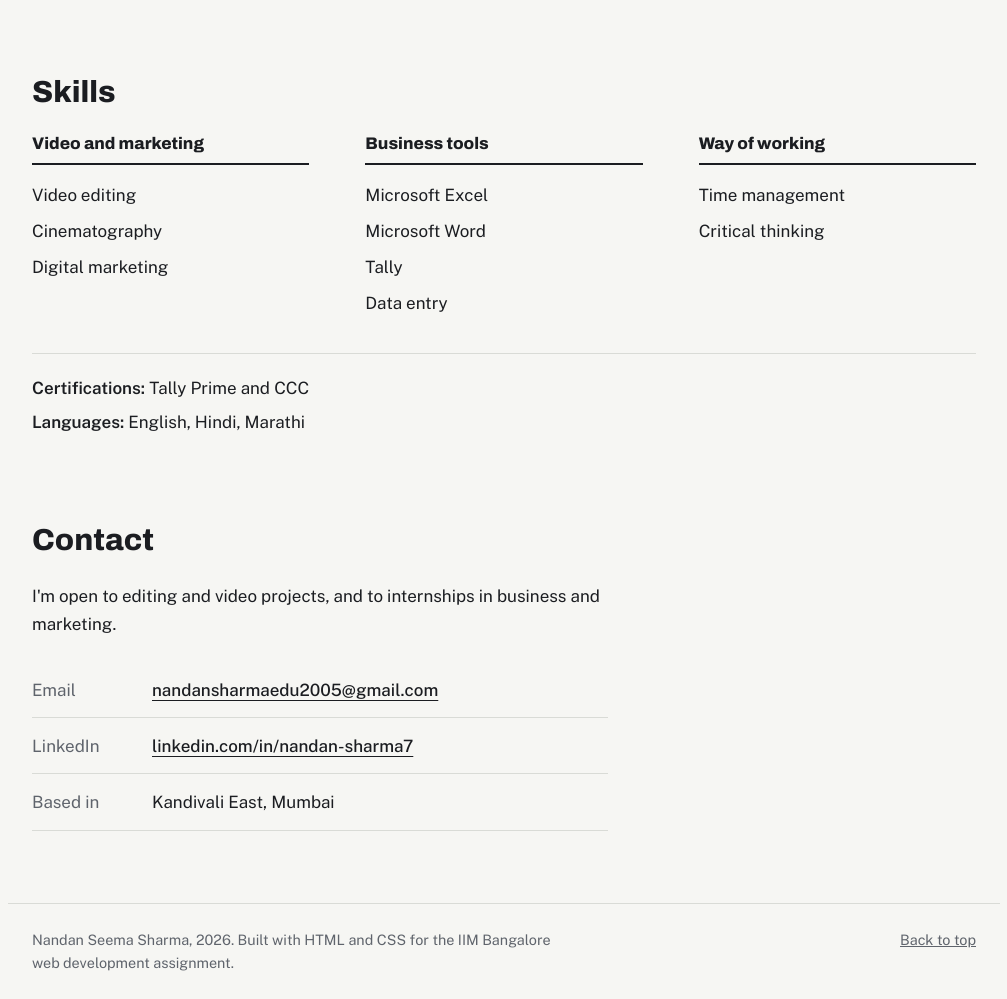
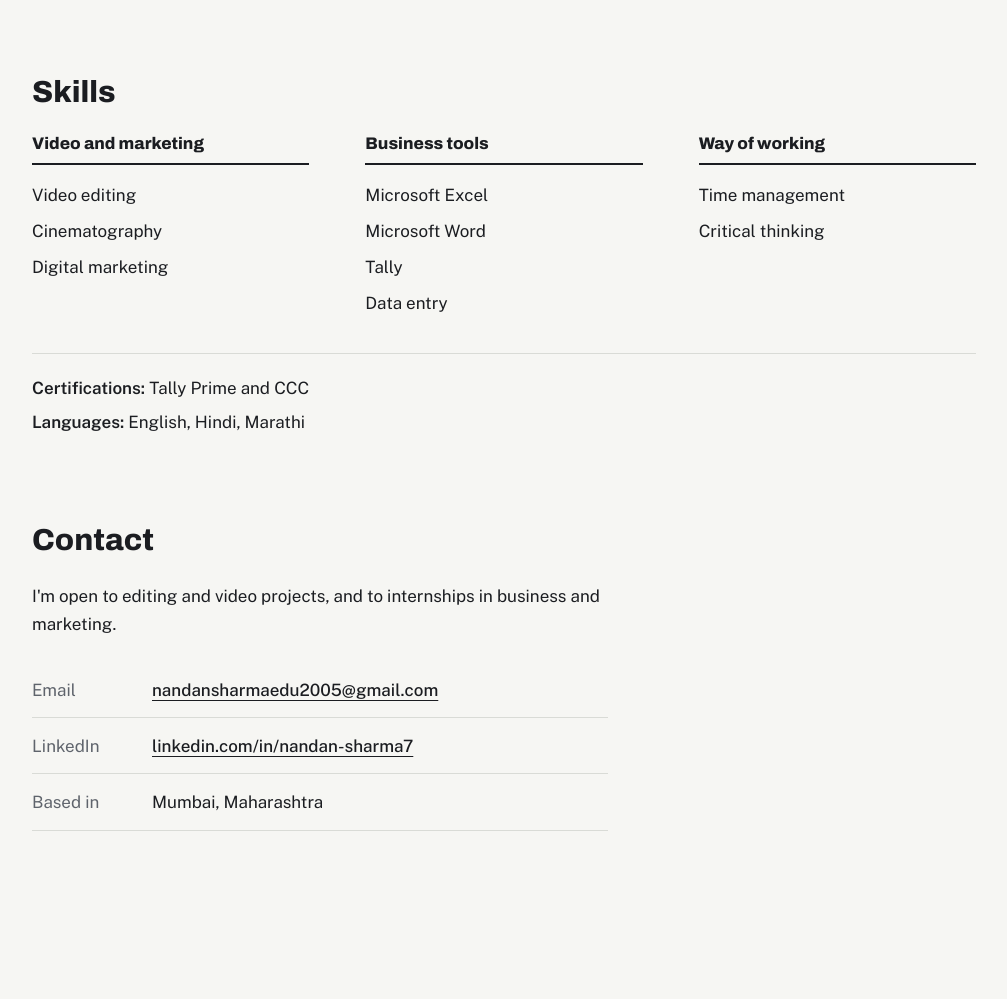
Before and after one commit to NandanSharma7/Resume, a plain HTML site: page index.html in a window 1280 px wide. Shown: the part 1840-2839 px from the top of the page, without its empty margins (136-1143 px from the left). After the commit the page ends 2743 px from the top, so only its background shows below. Drawn offline with nearby package versions, Linux system fonts and the light colour scheme.

Commit message:
Update location details in index.html

```diff
--- a/index.html
+++ b/index.html
@@ -139,16 +139,11 @@
     <ul class="contact-list">
       <li><span>Email</span> <a href="mailto:nandansharmaedu2005@gmail.com">nandansharmaedu2005@gmail.com</a></li>
       <li><span>LinkedIn</span> <a href="https://www.linkedin.com/in/nandan-sharma7" target="_blank" rel="noopener">linkedin.com/in/nandan-sharma7</a></li>
-      <li><span>Based in</span> Kandivali East, Mumbai</li>
+      <li><span>Based in</span> Mumbai, Maharashtra</li>
     </ul>
   </section>
 
 </main>
 
-<footer class="site-footer">
-  <p>Nandan Seema Sharma, 2026. Built with HTML and CSS for the IIM Bangalore web development assignment.</p>
-  <a href="#top">Back to top</a>
-</footer>
-
 </body>
 </html>
```
